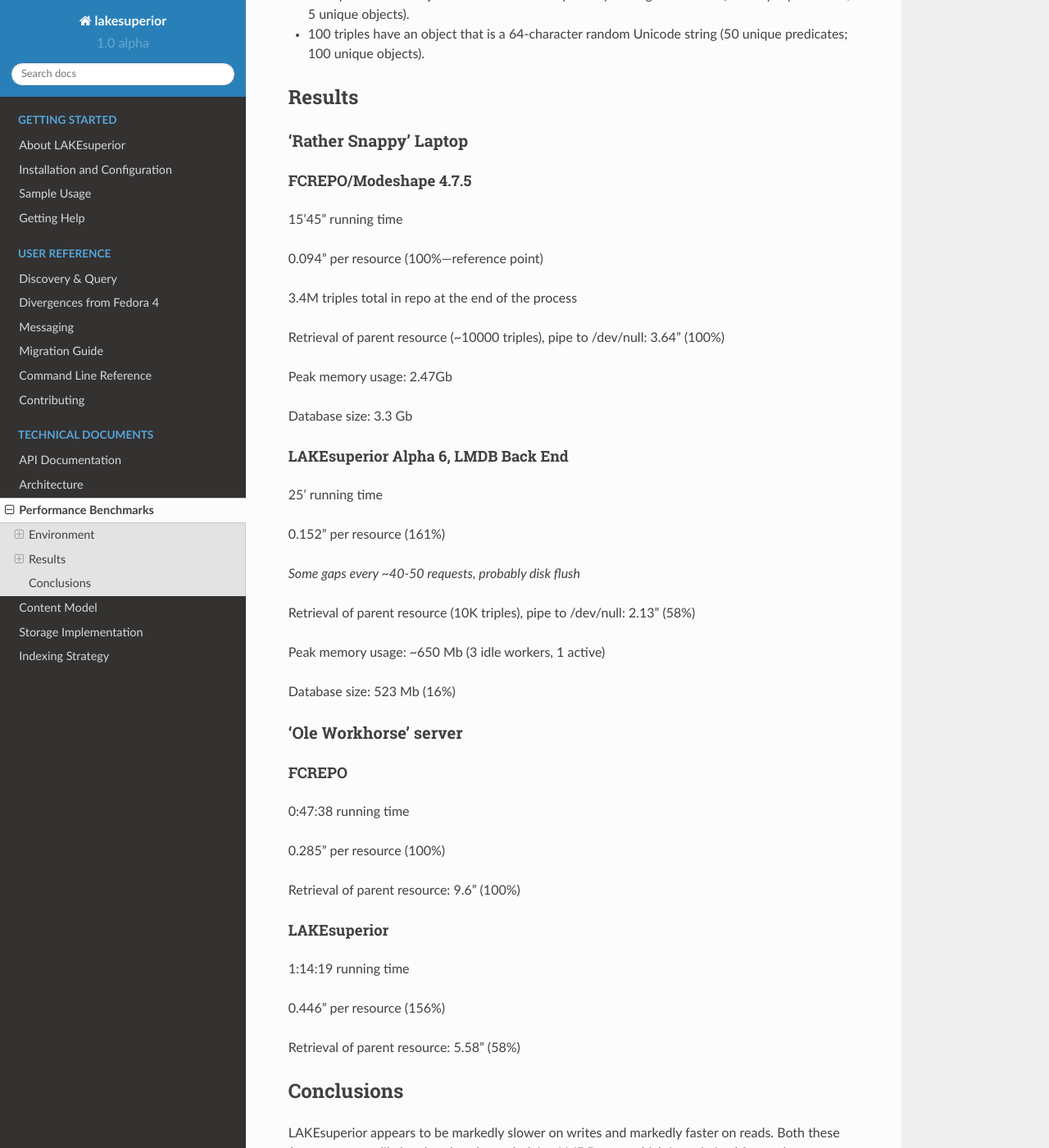
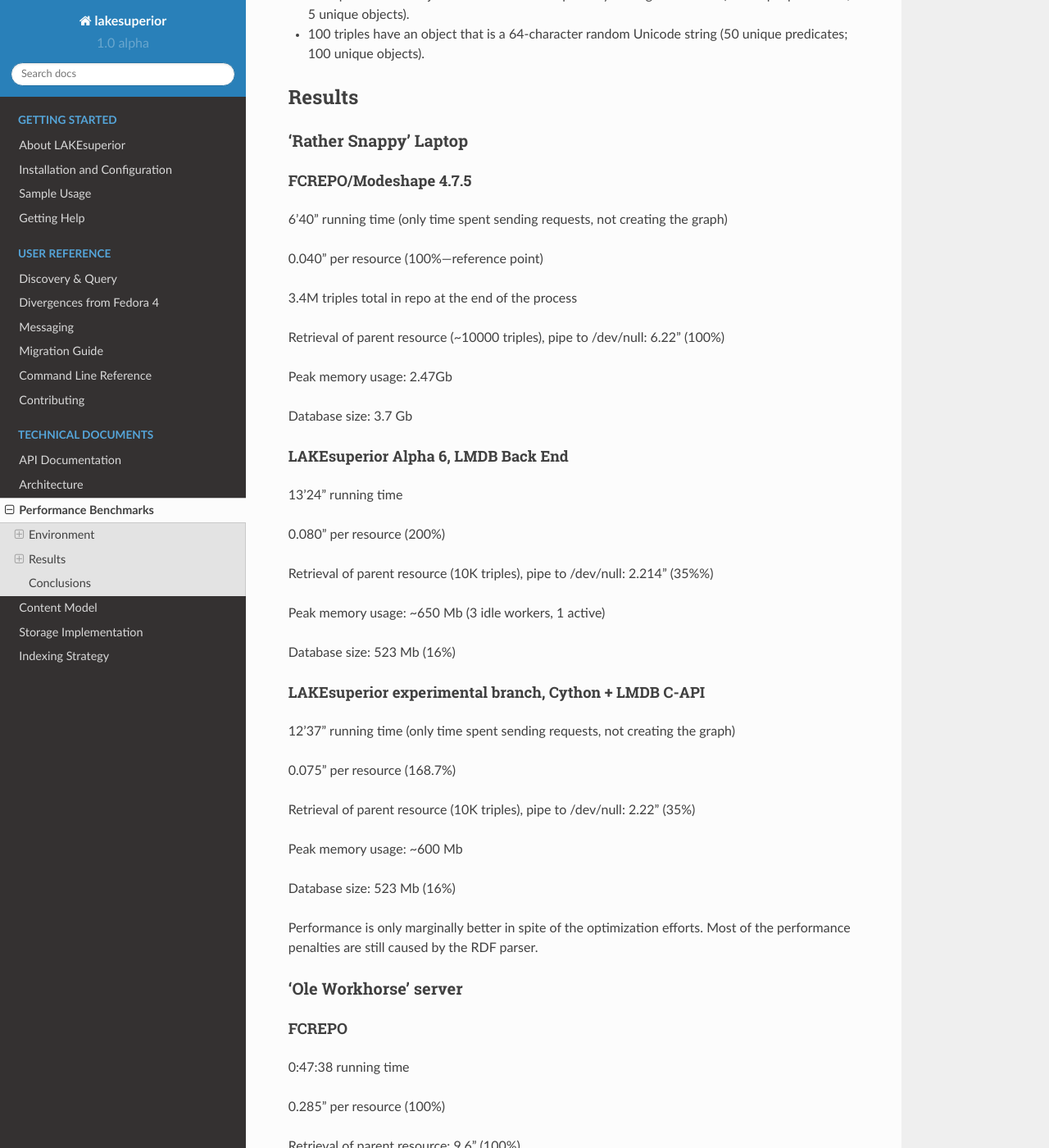
Before and after one commit to scossu/lakesuperior, a Sphinx documentation site: the page built from docs/performance.rst, in a window 1280 px wide and 1400 px high, scrolled down 1082 px. Shown: the whole window at 82% size. Built offline with Sphinx 7.4.7 and the Read the Docs theme 2.0.0, drawn with Linux system fonts in a browser that asks for light colours; formulas are drawn with MathJax 3; some of the changed text lies outside the part shown.

```diff
--- a/docs/performance.rst
+++ b/docs/performance.rst
@@ -27,8 +27,8 @@
 
 -  Arch Linux OS
 -  glibc 2.26-11
--  python 3.5.4
--  lmdb 0.9.21-1
+-  python 3.7.0
+-  lmdb 0.9.22
 
 Benchmark script
 ~~~~~~~~~~~~~~~~
@@ -63,34 +63,49 @@
 FCREPO/Modeshape 4.7.5
 ^^^^^^^^^^^^^^^^^^^^^^
 
-15’45" running time
+6'40" running time (only time spent sending requests, not creating the graph)
 
-0.094" per resource (100%—reference point)
+0.040" per resource (100%—reference point)
 
 3.4M triples total in repo at the end of the process
 
-Retrieval of parent resource (~10000 triples), pipe to /dev/null: 3.64"
+Retrieval of parent resource (~10000 triples), pipe to /dev/null: 6.22"
 (100%)
 
 Peak memory usage: 2.47Gb
 
-Database size: 3.3 Gb
+Database size: 3.7 Gb
 
 LAKEsuperior Alpha 6, LMDB Back End
 ^^^^^^^^^^^^^^^^^^^^^^^^^^^^^^^^^^^
 
-25’ running time
+13’24" running time
 
-0.152" per resource (161%)
+0.080" per resource (200%)
 
-*Some gaps every ~40-50 requests, probably disk flush*
-
-Retrieval of parent resource (10K triples), pipe to /dev/null: 2.13"
-(58%)
+Retrieval of parent resource (10K triples), pipe to /dev/null: 2.214"
+(35%%)
 
 Peak memory usage: ~650 Mb (3 idle workers, 1 active)
 
 Database size: 523 Mb (16%)
+
+LAKEsuperior experimental branch, Cython + LMDB C-API
+^^^^^^^^^^^^^^^^^^^^^^^^^^^^^^^^^^^
+
+12'37" running time (only time spent sending requests, not creating the graph)
+
+0.075" per resource (168.7%)
+
+Retrieval of parent resource (10K triples), pipe to /dev/null: 2.22"
+(35%)
+
+Peak memory usage: ~600 Mb
+
+Database size: 523 Mb (16%)
+
+Performance is only marginally better in spite of the optimization efforts.
+Most of the performance penalties are still caused by the RDF parser.
 
 .. _ole-workhorse-server-1:
 
@@ -126,8 +141,11 @@
 that both read and write performance gaps are identical in the two
 environments. Disk speed severely affects the numbers.
 
-**Note:** As you can guess, these are only very partial and specific
+**Note:** As it may be obvious, these are only very partial and specific
 results. They should not be taken as a thorough performance assessment.
 Such an assessment may be impossible and pointless to make given the
 very different nature of the storage models, which may behave radically
 differently depending on many variables.
+
+Also, this benchmark does not count all the collateral efficienciy advantages
+of the
```
Also changed, not shown: other parts of docs/performance.rst (+3 -3 lines), 2 other files.
